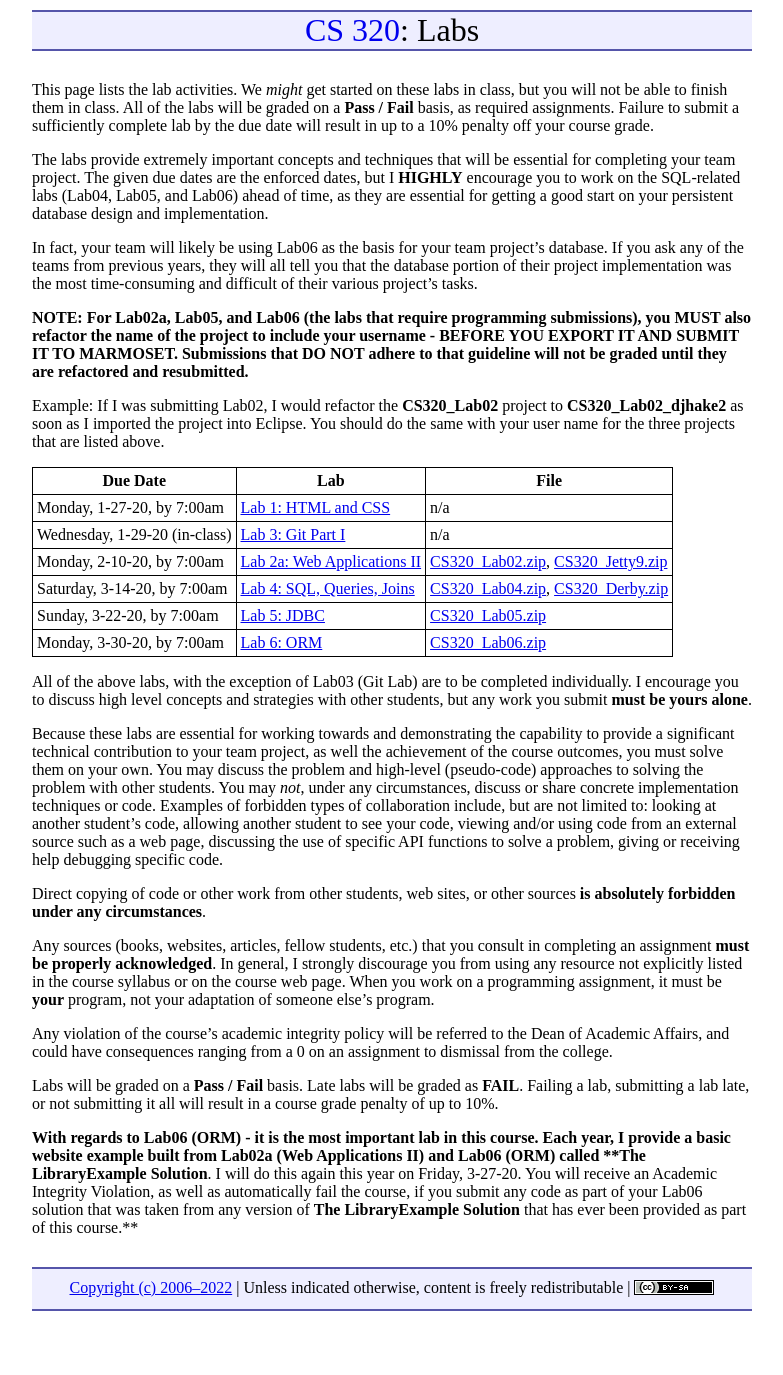
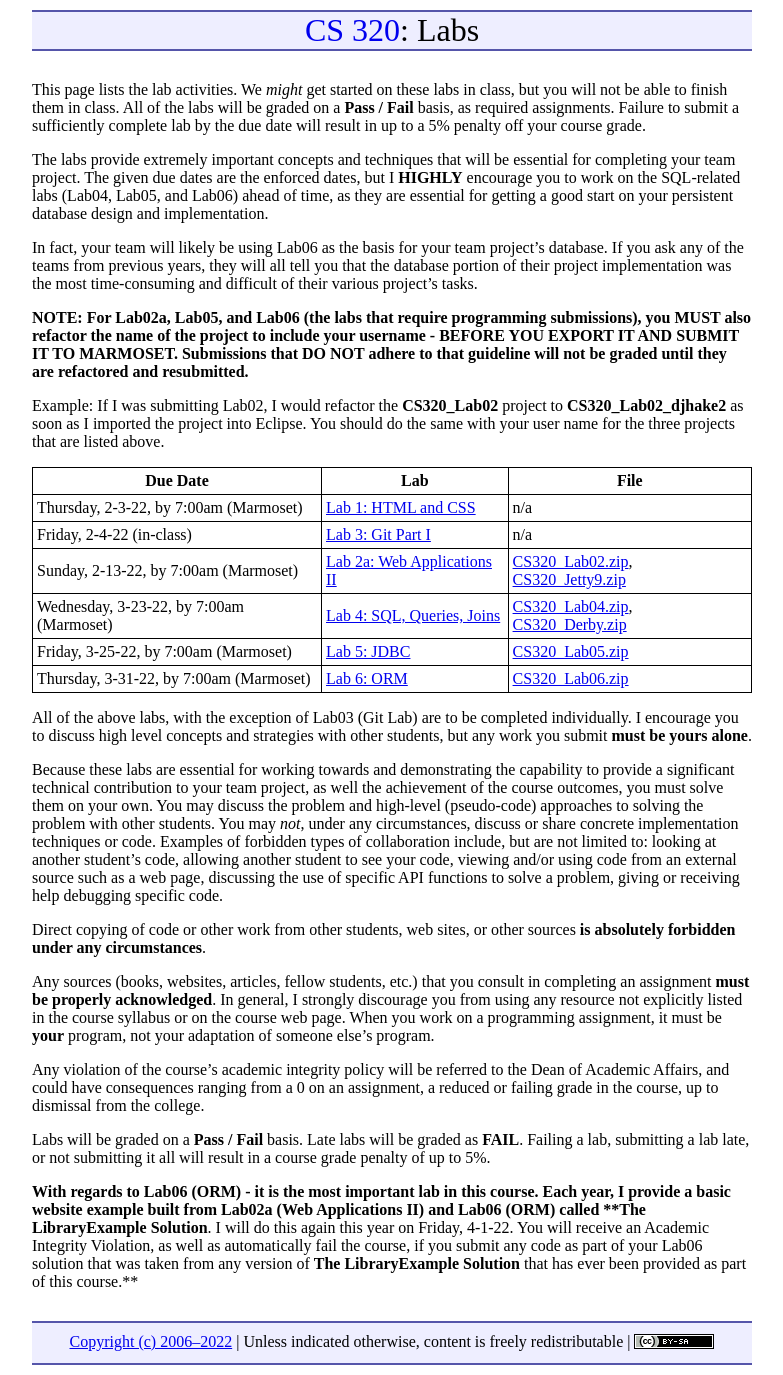
Before and after one commit to ycpcs/cs320-spring2022, a Jekyll site: the page built from labs/index.md, in a window 1280 px wide. Shown: the whole page, without its empty margins (248-1031 px from the left). Built offline with Jekyll 4.4.1, drawn with Linux system fonts in a browser that asks for light colours; before the commit the page ends 1321 px from its top, so only the background shows below that.

Commit message:
updated lab due dates

```diff
--- a/labs/index.md
+++ b/labs/index.md
@@ -3,7 +3,7 @@ layout: default
 title: "Labs"
 ---
 
-This page lists the lab activities.  We *might* get started on these labs in class, but you will not be able to finish them in class.  All of the labs will be graded on a **Pass / Fail** basis, as required assignments.  Failure to submit a sufficiently complete lab by the due date will result in up to a 10% penalty off your course grade.
+This page lists the lab activities.  We *might* get started on these labs in class, but you will not be able to finish them in class.  All of the labs will be graded on a **Pass / Fail** basis, as required assignments.  Failure to submit a sufficiently complete lab by the due date will result in up to a 5% penalty off your course grade.
 
 The labs provide extremely important concepts and techniques that will be essential for completing your team project.  The given due dates are the enforced dates, but I **HIGHLY** encourage you to work on the SQL-related labs (Lab04, Lab05, and Lab06) ahead of time, as they are essential for getting a good start on your persistent database design and implementation.
 
@@ -15,12 +15,12 @@ Example: If I was submitting Lab02, I would refactor the **CS320\_Lab02** projec
 
 Due Date | Lab | File
 ---- | --- | ----
-Monday, 1-27-20, by 7:00am | [Lab 1: HTML and CSS](lab01.html) | n/a
-Wednesday, 1-29-20 (in-class) | [Lab 3: Git Part I](lab03.html) | n/a
-Monday, 2-10-20, by 7:00am | [Lab 2a: Web Applications II](lab02a.html) | [CS320\_Lab02.zip](CS320_Lab02.zip), [CS320\_Jetty9.zip](CS320_Jetty9.zip)
-Saturday, 3-14-20, by 7:00am | [Lab 4: SQL, Queries, Joins](lab04.html) |  [CS320\_Lab04.zip](CS320_Lab04.zip), [CS320\_Derby.zip](CS320_Derby.zip)
-Sunday, 3-22-20, by 7:00am | [Lab 5: JDBC](lab05.html) | [CS320\_Lab05.zip](CS320_Lab05.zip)
-Monday, 3-30-20, by 7:00am | [Lab 6: ORM](lab06.html) | [CS320\_Lab06.zip](CS320_Lab06.zip)
+Thursday, 2-3-22, by 7:00am (Marmoset) | [Lab 1: HTML and CSS](lab01.html) | n/a
+Friday, 2-4-22 (in-class) | [Lab 3: Git Part I](lab03.html) | n/a
+Sunday, 2-13-22, by 7:00am (Marmoset) | [Lab 2a: Web Applications II](lab02a.html) | [CS320\_Lab02.zip](CS320_Lab02.zip), [CS320\_Jetty9.zip](CS320_Jetty9.zip)
+Wednesday, 3-23-22, by 7:00am (Marmoset) | [Lab 4: SQL, Queries, Joins](lab04.html) |  [CS320\_Lab04.zip](CS320_Lab04.zip), [CS320\_Derby.zip](CS320_Derby.zip)
+Friday, 3-25-22, by 7:00am (Marmoset) | [Lab 5: JDBC](lab05.html) | [CS320\_Lab05.zip](CS320_Lab05.zip)
+Thursday, 3-31-22, by 7:00am (Marmoset) | [Lab 6: ORM](lab06.html) | [CS320\_Lab06.zip](CS320_Lab06.zip)
 
 All of the above labs, with the exception of Lab03 (Git Lab) are to be completed individually. I encourage you to discuss high level concepts and strategies with other students, but any work you submit **must be yours alone**.
 
@@ -30,8 +30,8 @@ Direct copying of code or other work from other students, web sites, or other so
 
 Any sources (books, websites, articles, fellow students, etc.) that you consult in completing an assignment **must be properly acknowledged**. In general, I strongly discourage you from using any resource not explicitly listed in the course syllabus or on the course web page. When you work on a programming assignment, it must be **your** program, not your adaptation of someone else's program.
 
-Any violation of the course's academic integrity policy will be referred to the Dean of Academic Affairs, and could have consequences ranging from a 0 on an assignment to dismissal from the college.
+Any violation of the course's academic integrity policy will be referred to the Dean of Academic Affairs, and could have consequences ranging from a 0 on an assignment, a reduced or failing grade in the course, up to dismissal from the college.
 
-Labs will be graded on a **Pass / Fail** basis.  Late labs will be graded as **FAIL**.  Failing a lab, submitting a lab late, or not submitting it all will result in a course grade penalty of up to 10%.
+Labs will be graded on a **Pass / Fail** basis.  Late labs will be graded as **FAIL**.  Failing a lab, submitting a lab late, or not submitting it all will result in a course grade penalty of up to 5%.
 
-**With regards to Lab06 (ORM) - it is the most important lab in this course.  Each year, I provide a basic website example built from Lab02a (Web Applications II) and Lab06 (ORM) called **The LibraryExample Solution**.  I will do this again this year on Friday, 3-27-20.  You will receive an Academic Integrity Violation, as well as automatically fail the course, if you submit any code as part of your Lab06 solution that was taken from any version of **The LibraryExample Solution** that has ever been provided as part of this course.**
+**With regards to Lab06 (ORM) - it is the most important lab in this course.  Each year, I provide a basic website example built from Lab02a (Web Applications II) and Lab06 (ORM) called **The LibraryExample Solution**.  I will do this again this year on Friday, 4-1-22.  You will receive an Academic Integrity Violation, as well as automatically fail the course, if you submit any code as part of your Lab06 solution that was taken from any version of **The LibraryExample Solution** that has ever been provided as part of this course.**
```
